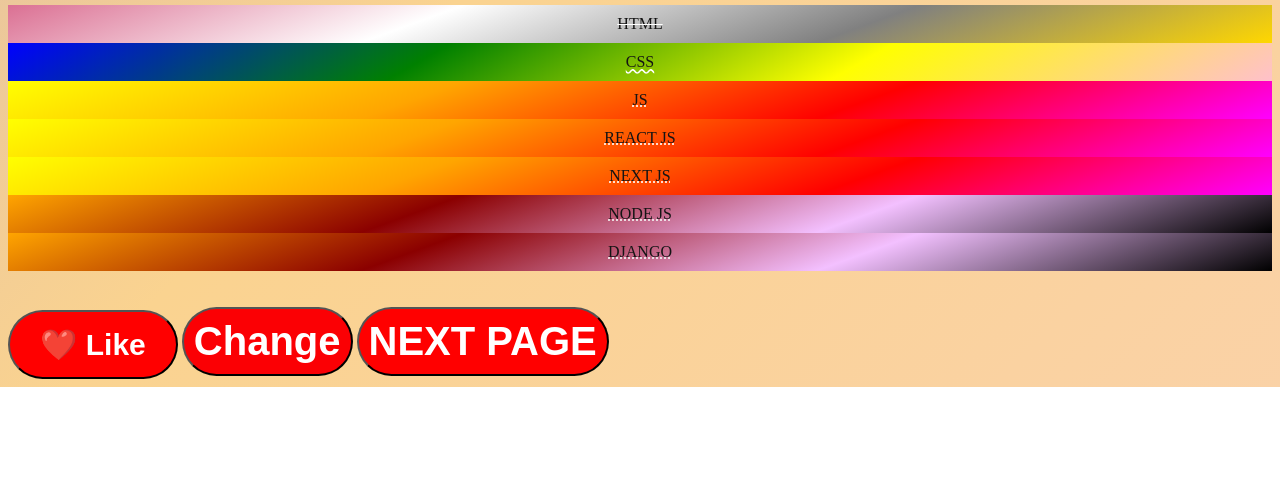
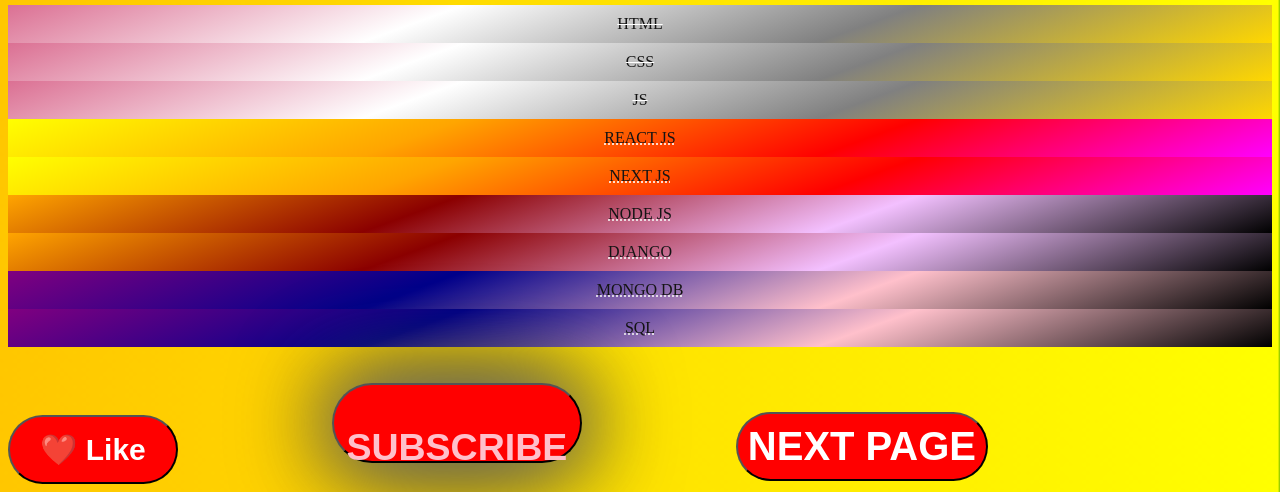
Before and after one commit to backend-glitch/WEB_PROJECT, a plain HTML site: page porfolio.html in a window 1280 px wide. Shown: the part 460-952 px from the top of the page. Before the commit the page ends 847 px from the top, so only its background shows below. Drawn offline with Linux system fonts and the light colour scheme.

Commit message:
added changes back

```diff
--- a/porfolio.css
+++ b/porfolio.css
@@ -41,11 +41,11 @@
 
        background: linear-gradient(160deg, #ff7e5f, #feb47b);
        */
-       background: linear-gradient(-45deg, #ff9a9e, #fad0c4, #fad390, #a18cd1);
+       background: linear-gradient(90deg, green, blue, red,purple,orange,yellow);
 
-       background-size: 400% 400%;
+       background-size: 800% 800%;
 
-       animation :flow 5s ease infinite;
+       animation :flow 10s ease infinite;
 }
 
 @keyframes flow {
@@ -54,7 +54,10 @@
   100%{background-position: 50% 0% ;}
 
 }
+
 button{
+  position: relative;
+  margin-right:150px;
     background-color: red;
     font-weight : bolder;
     text-shadow: black;
@@ -64,6 +67,47 @@
     text-decoration: none;
 
 }
+
+.js-subscribe-button{
+
+  position:relative;
+    width : 250px;
+  height : 80px;
+  background-color: red;
+  color:white;
+
+  font-weight: bolder;
+  font-size: 25px;
+  border-radius: 50px;
+
+  animation: glow 5s ease infinite alternate;
+
+
+
+}
+
+@keyframes glow {
+    from{
+        box-shadow: 0 0 15px darkred, 0 0 20px red;
+    }
+    to{
+        box-shadow: 0 0 25px maroon, 0 0 30px red;
+    }
+
+}
+
+.js-subscribe-button:hover{
+    background-color: white;
+    color:red
+}
+
+.js-subscribe-button.subscribed {
+    background-color: white;
+    color: red;
+
+    box-shadow: 0 0 30px darkred 0 0 40px red; /* optional effect */
+}
+
 
 #c_b{
 color : white;
@@ -152,6 +196,10 @@
     background : linear-gradient(160deg,orange,darkred,rgb(243, 192, 255),rgb(0, 0, 0));
     text-decoration: whitesmoke dotted underline;
 }
+.incomplete_d{
+    background : linear-gradient(160deg,purple,darkblue,pink,rgb(0, 0, 0));
+    text-decoration: whitesmoke dotted underline;
+}
 
 .completed:hover{
     transform: scale(1.3);
@@ -173,6 +221,12 @@
     color : red;
     background: linear-gradient(150deg,black,white,grey);
 }
+.incomplete_d:hover{
+ transform: scale(1.3);
+    color : red;
+    background: linear-gradient(150deg,black,white,grey);
+}
+
  img {
     display:flex;
 
--- a/porfolio.html
+++ b/porfolio.html
@@ -22,23 +22,27 @@
 
     <h1 class= "class_1"> WEB DEV</h1>
     <div class = "completed">HTML</div>
-      <div class = "going_on">CSS</div>
-       <div class = "incomplete_f">JS</div>
+      <div class = "completed">CSS</div>
+       <div class = "completed">JS</div>
         <div class = "incomplete_f">REACT JS</div>
           <div class = "incomplete_f">NEXT JS</div>
              <div class = "incomplete_b">NODE JS</div>
                 <div class = "incomplete_b" >DJANGO</div>
+                 <div class = "incomplete_d">MONGO DB</div>
+                   <div class = "incomplete_d">SQL</div>
 <BR>
 
         <BR>
 
           <button class="like-btn" onclick="showEmoji(event)">❤️ Like</button>
-        <script src="porfolio.js"></script>
 
-        <button id = "c_b">Change</button>
+
+         <button class="js-subscribe-button">
+         <h2>SUBSCRIBE</h2>
+        </button>
 
         <button><A HREF = "porfolio_2.html">NEXT PAGE</A></button>
 
-
+         <script src="porfolio.js"></script>
   </body>
 </html>
--- a/porfolio.js
+++ b/porfolio.js
@@ -8,7 +8,7 @@
   // Create emoji
   const emoji = document.createElement("span");
   emoji.classList.add("emoji");
-  emoji.innerText = "😃";
+  emoji.innerText = "❤️";
 
   // Position emoji at the center of button
   emoji.style.position = "fixed";
@@ -23,3 +23,15 @@
     emoji.remove();
   }, 1000);
 }
+
+// Select the button
+const buttonElement = document.querySelector('.js-subscribe-button');
+
+// Add a click event listener
+buttonElement.addEventListener('click', () => {
+    if (buttonElement.innerText === 'Subscribe') {
+        buttonElement.innerText = 'Subscribed';
+    } else {
+        buttonElement.innerText = 'Subscribe';
+    }
+});
--- a/porfolio_2.css
+++ b/porfolio_2.css
@@ -1,7 +1,11 @@
 /* page 2 */
 
  body {
-      background: LINEAR-GRADIENT(150DEG,BLACK,GREY,LIGHTGREY,BLACK); /* black background for glow effect */
+      background: radial-GRADIENT(circle at center,BLACK,GREY,LIGHTGREY,BLACK); /* black background for glow effect */
+
+      background-size: 400% 400%;
+
+      animation: move 5s ease infinite;
      /*  display: flex;  MC */
 
     /*  align-items: center;*/
@@ -9,6 +13,12 @@
       height: 250vh;
     }
 
+    @keyframes move {
+
+      0%{background-position: 50% 0%;}
+      50%{background-position: 100% 50%;}
+      100%{background-position: 50% 0%;}
+    }
 .sliding_card{
 
     width:200px;
```
